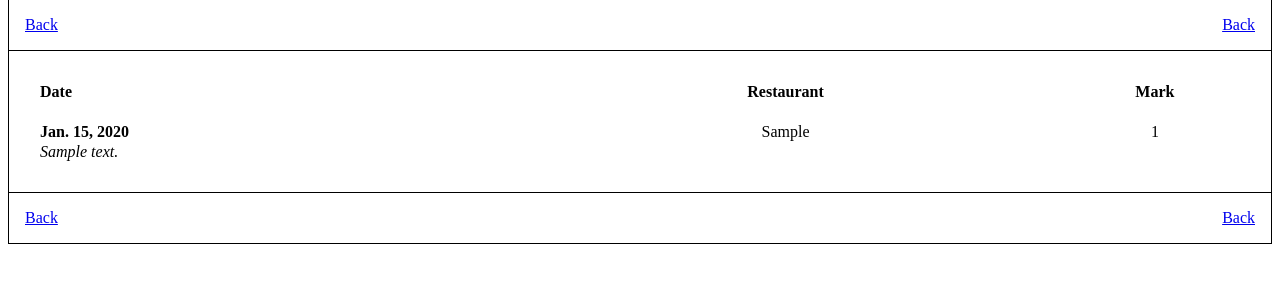
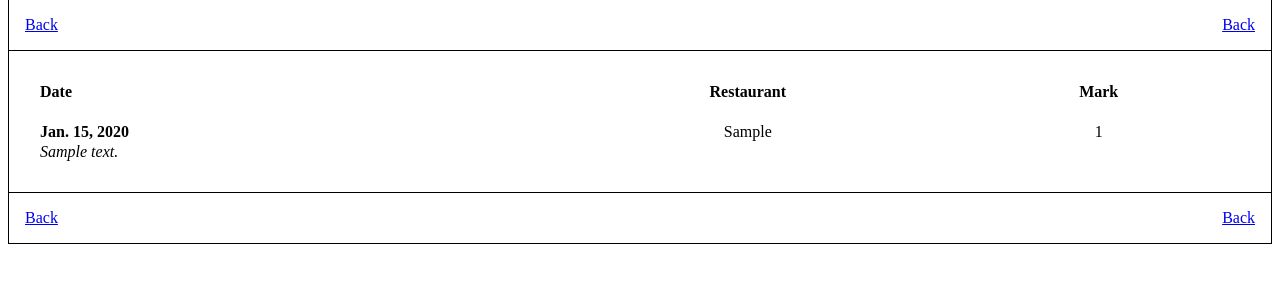
Before and after one commit to danieleceoldo/restaurant-poll, a Django app: page /polls/feedback_history/ in a window 1280 px wide. Shown: the part 90-390 px from the top of the page. Run offline with Django 3.2, Linux system fonts and the light colour scheme; tables that the repository leaves empty hold one stand-in row (values such as "Sample post").

Commit message:
issue https://github.com/danieleceoldo/restaurant-poll/issues/4

```diff
--- a/polls/templates/polls/feedback_history.html
+++ b/polls/templates/polls/feedback_history.html
@@ -92,7 +92,7 @@
                             overflow: hidden;
                             border: none;">
             {% if feedback_list %}
-                <table style="width: 100%">
+                <table style="width: 95%">
                     <tr>
                         <th style="text-align: left;">Date</th>
                         <th>Restaurant</th>
--- a/polls/views.py
+++ b/polls/views.py
@@ -194,6 +194,8 @@ def index(request):
         f.write('set grid\n')
         f.write('show grid\n')
         f.write('set key left top\n')
+        f.write('set title "Feedback Mark" font "sans, 14"\n')
+        f.write('show title\n')
         plot_str = ""
         for name in Ranking.objects.all():
             plot_str += ' "feedback_graph_data.txt" index "' + name.restaurant + '" with lines title "' + name.restaurant + '" linewidth 3,'
```
